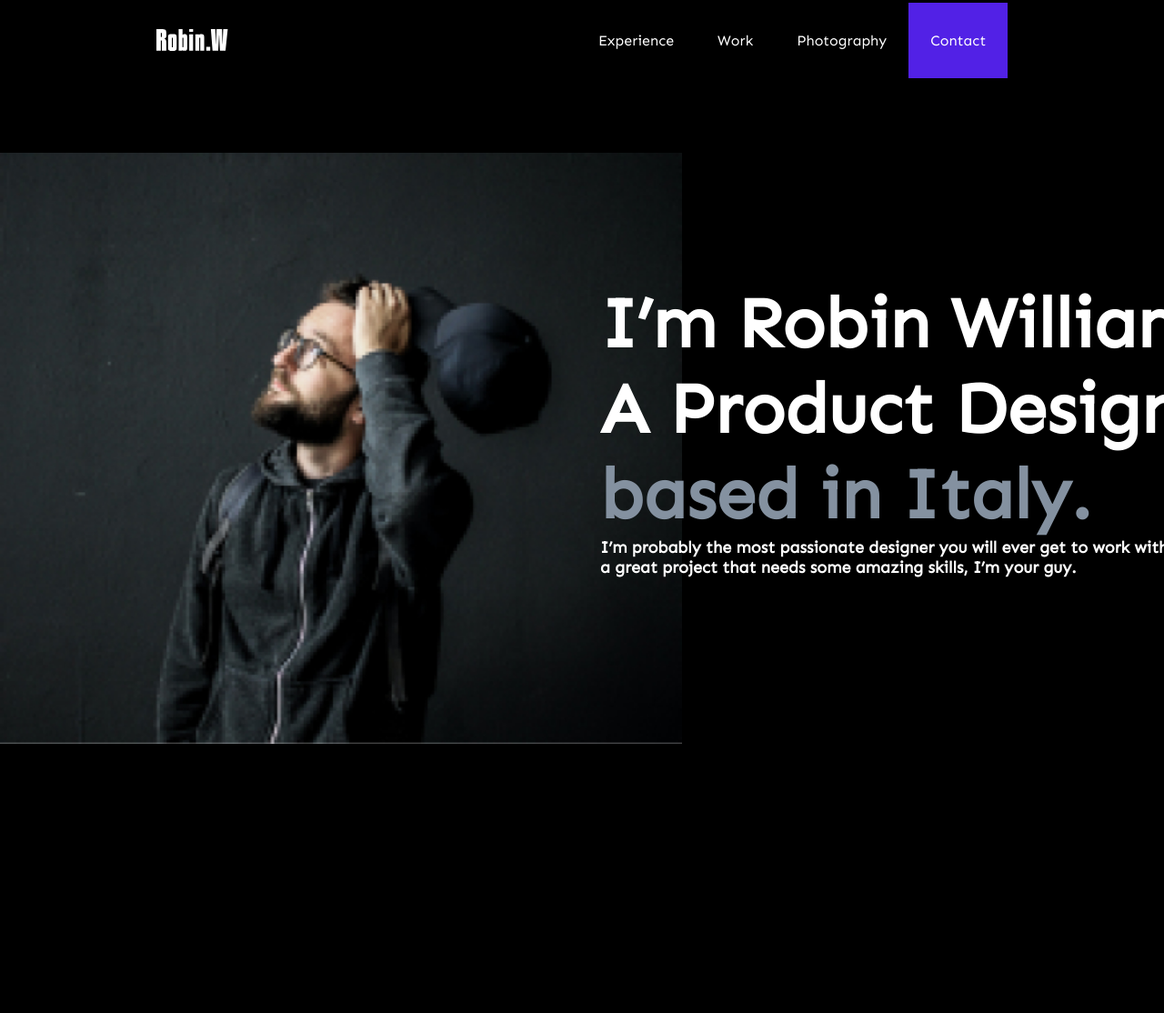
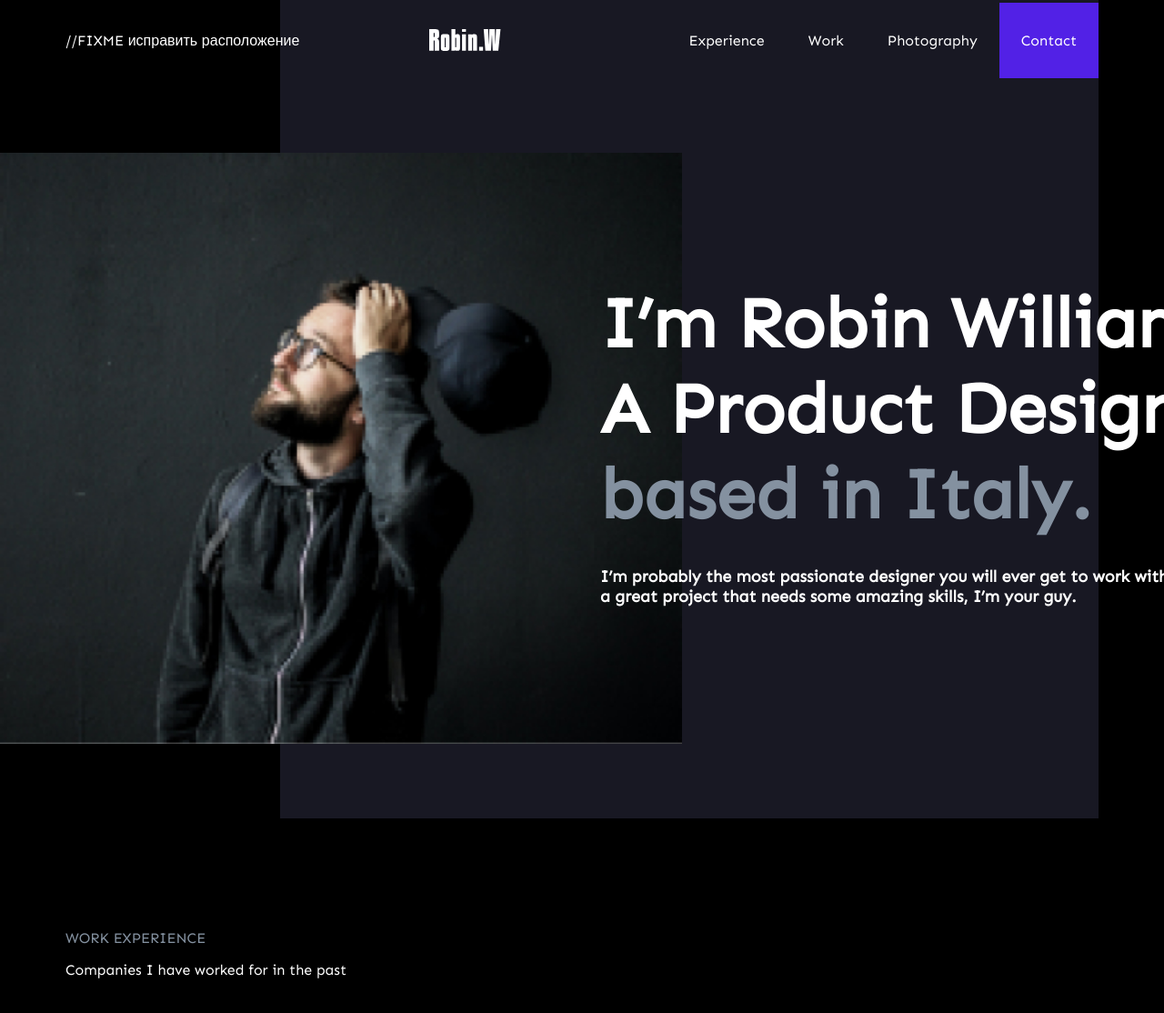
Before and after one commit to Ororura/robin-landing, a Next.js app: page / in a window 1280 px wide. Shown: the top 1114 px of the page at 91% size. Before the commit the page ends 902 px from the top, so only its background shows below. Built offline with nearby package versions, Linux system fonts and the light colour scheme.

Commit message:
add companies

```diff
--- a/src/app/(main)/layout.tsx
+++ b/src/app/(main)/layout.tsx
@@ -18,10 +18,8 @@ export default function RootLayout({
   return (
     <html lang="en">
       <body className={sen.className}>
-        <>
-          <Header />
-          {children}
-        </>
+        <Header></Header>
+        {children}
       </body>
     </html>
   );
--- a/src/app/(main)/page.tsx
+++ b/src/app/(main)/page.tsx
@@ -1,10 +1,13 @@
+import { Companies } from "@/widgets/companies/ui";
 import { RobinName } from "@/widgets/robinName/ui";
 import { FC } from "react";
 
 const Home: FC = () => {
   return (
     <main>
+
       <RobinName />
+      <Companies />
     </main>
   );
 };
--- a/src/shared/ui/constants.scss
+++ b/src/shared/ui/constants.scss
@@ -1,2 +1,3 @@
 $primaryColor: #000000;
 $text-color: #8491a0;
+$second-text-color: #8491a0;
--- a/src/shared/ui/header/Header.module.scss
+++ b/src/shared/ui/header/Header.module.scss
@@ -2,11 +2,23 @@
 
 .container {
   height: 88px;
-  background-color: $primaryColor;
+  background-color: transparent;
   color: white;
   display: flex;
   align-items: center;
-  justify-content: space-around;
+  justify-content: space-between;
+  margin: 0 72px;
+  position: relative;
+}
+
+.backgroundBox {
+  position: absolute;
+  width: 900px;
+  height: 900px;
+  background-color: #181823;
+  right: 0;
+  top: 0;
+  z-index: -2;
 }
 
 .menuList {
--- a/src/shared/ui/header/Header.tsx
+++ b/src/shared/ui/header/Header.tsx
@@ -1,10 +1,12 @@
-import { FC } from "react";
+import { FC, PropsWithChildren } from "react";
 import s from "./Header.module.scss";
 import { Logo } from "../icons/logo";
 
-const Header: FC = () => {
+const Header: FC<PropsWithChildren> = ({ children }) => {
   return (
     <header className={s.container}>
+      //FIXME исправить расположение
+      <div className={s.backgroundBox} />
       <Logo />
       <ul className={s.menuList}>
         <li>Experience</li>
--- /dev/null
+++ b/src/widgets/companies/ui/Companies.module.scss
@@ -0,0 +1,15 @@
+@import "../../../shared/ui/constants.scss";
+
+.container {
+  max-width: 1440px;
+  margin: 120px 72px;
+}
+
+.work {
+  color: $second-text-color;
+  text-transform: uppercase;
+}
+
+.companiesText {
+  color: white;
+}
--- /dev/null
+++ b/src/widgets/companies/ui/Companies.tsx
@@ -0,0 +1,13 @@
+import { FC } from "react";
+import s from "./Companies.module.scss";
+
+const Companies: FC = () => {
+  return (
+    <div className={s.container}>
+      <p className={s.work}>work experience</p>
+      <p className={s.companiesText}>Companies I have worked for in the past</p>
+    </div>
+  );
+};
+
+export { Companies };
--- /dev/null
+++ b/src/widgets/companies/ui/index.ts
@@ -0,0 +1 @@
+export { Companies } from "./Companies";
--- a/src/widgets/robinName/ui/RobinName.module.scss
+++ b/src/widgets/robinName/ui/RobinName.module.scss
@@ -1,6 +1,8 @@
 .container {
   display: flex;
-  height: 650px;
+  height: 814px;
+  max-width: 1440px;
+  margin: auto;
   position: relative;
 }
 
@@ -29,6 +31,6 @@
 }
 
 .probably {
-  margin: 0;
+  margin: 32px 0 0 0;
   padding: 0;
 }
```
Also changed, not shown: src/widgets/robinName/ui/RobinName.tsx (+5 -2 lines).
